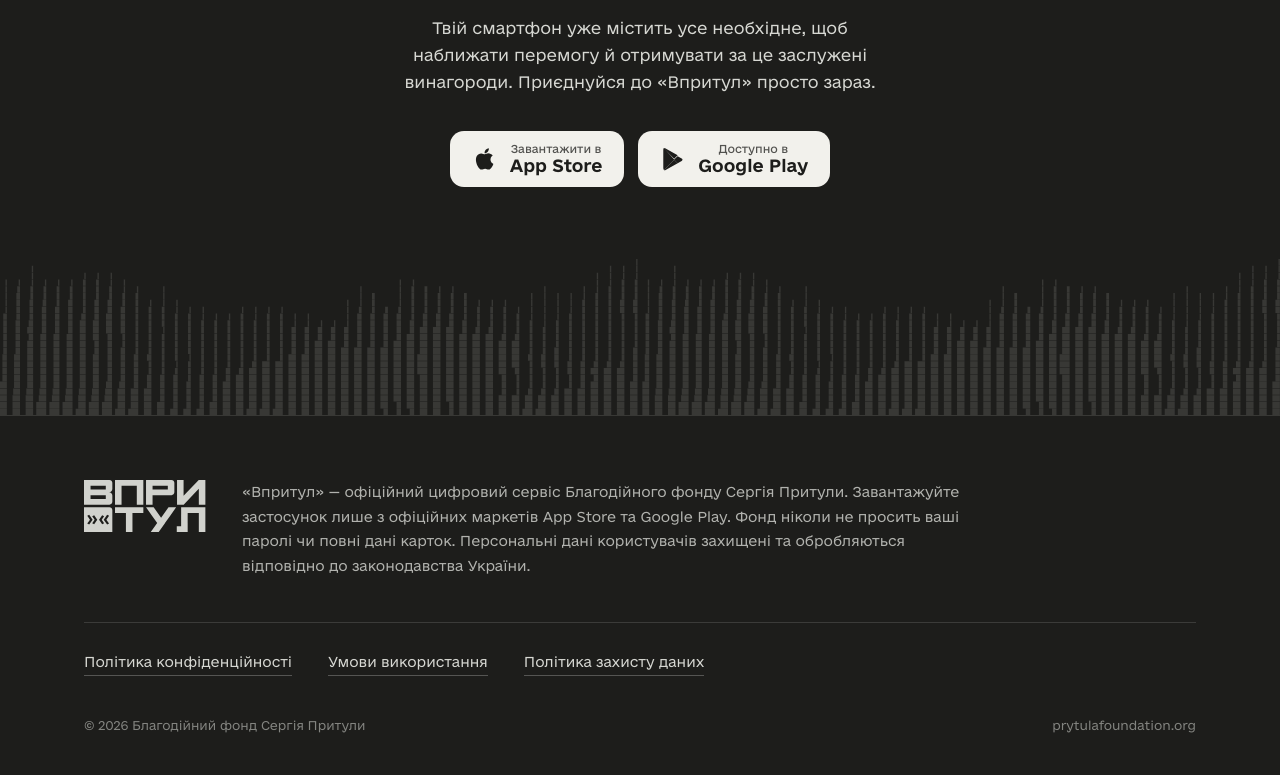
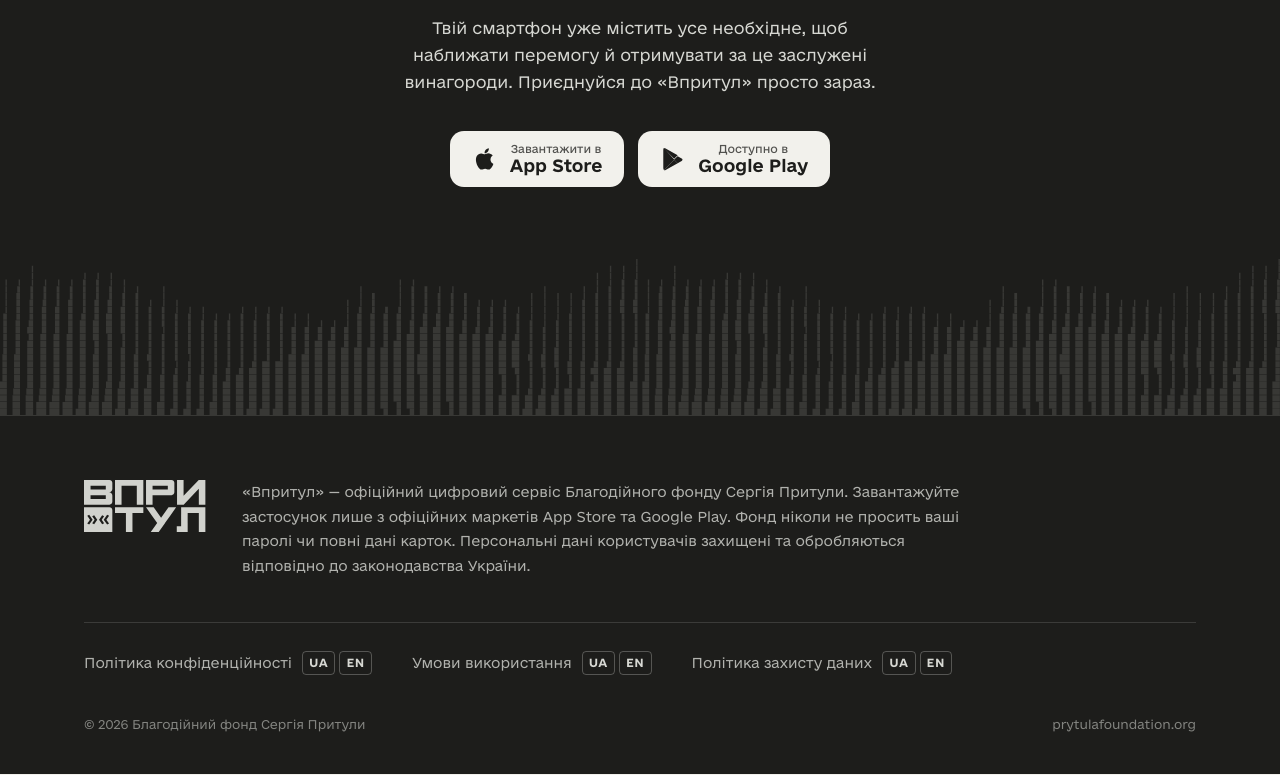
Before and after one commit to MinibaevDamir/vprytul, a Nuxt app: page / in a window 1280 px wide. Shown: the part 3621-4396 px from the top of the page. Built offline with nearby package versions, Linux system fonts and the light colour scheme; a web font is replaced by a local one.

Commit message:
feat: додано бейджі із документами

```diff
--- a/pages/index.vue
+++ b/pages/index.vue
@@ -77,21 +77,27 @@ const features = [
   },
 ];
 
-// PDF-документи з public/ — імена файлів містять кирилицю і пробіли, тому кодуємо
 const legalDocs = [
   {
     label: "Політика конфіденційності",
     file: "privacy-policy.pdf",
+    fileEn: "privacy-policy-eng.pdf",
   },
   {
     label: "Умови використання",
     file: "terms-of-use.pdf",
+    fileEn: "terms-of-use-eng.pdf",
   },
   {
     label: "Політика захисту даних",
     file: "data-protection-policy.pdf",
+    fileEn: "data-protection-policy-eng.pdf",
   },
-].map((d) => ({ label: d.label, href: `/${encodeURI(d.file)}` }));
+].map((d) => ({
+  label: d.label,
+  href: `/${encodeURI(d.file)}`,
+  hrefEn: `/${encodeURI(d.fileEn)}`,
+}));
 </script>
 
 <template>
@@ -341,15 +347,13 @@ const legalDocs = [
         </div>
 
         <nav class="footer__links" aria-label="Правові документи">
-          <a
-            v-for="doc in legalDocs"
-            :key="doc.label"
-            :href="doc.href"
-            target="_blank"
-            rel="noopener"
-          >
-            {{ doc.label }}
-          </a>
+          <div v-for="doc in legalDocs" :key="doc.label" class="footer__doc">
+            <span class="footer__doc-name">{{ doc.label }}</span>
+            <div class="footer__doc-langs">
+              <a :href="doc.href" target="_blank" rel="noopener" aria-label="`${doc.label} — українська версія`">UA</a>
+              <a :href="doc.hrefEn" target="_blank" rel="noopener" :aria-label="`${doc.label} — English version`">EN</a>
+            </div>
+          </div>
         </nav>
 
         <div class="footer__bottom">
@@ -772,24 +776,45 @@ const legalDocs = [
 .footer__links {
   display: flex;
   flex-wrap: wrap;
-  gap: 12px 36px;
+  gap: 16px 40px;
   margin-top: 44px;
   padding-top: 28px;
   border-top: 1px solid rgba(215, 216, 211, 0.16);
 }
 
-.footer__links a {
+.footer__doc {
+  display: flex;
+  align-items: center;
+  gap: 10px;
+}
+
+.footer__doc-name {
+  font-size: 0.85rem;
+  color: rgba(215, 216, 211, 0.8);
+}
+
+.footer__doc-langs {
+  display: flex;
+  gap: 4px;
+}
+
+.footer__doc-langs a {
+  font-size: 0.7rem;
+  font-family: var(--font-display);
+  font-weight: 700;
+  letter-spacing: 0.06em;
   color: var(--bone);
-  font-size: 0.85rem;
+  border: 1px solid rgba(215, 216, 211, 0.3);
+  border-radius: 4px;
+  padding: 2px 6px;
   text-decoration: none;
-  border-bottom: 1px solid rgba(215, 216, 211, 0.3);
-  padding-bottom: 2px;
   transition:
     color 0.15s ease,
-    border-color 0.15s ease;
+    border-color 0.15s ease,
+    background 0.15s ease;
 }
 
-.footer__links a:hover {
+.footer__doc-langs a:hover {
   color: var(--orange);
   border-color: var(--orange);
 }
```
